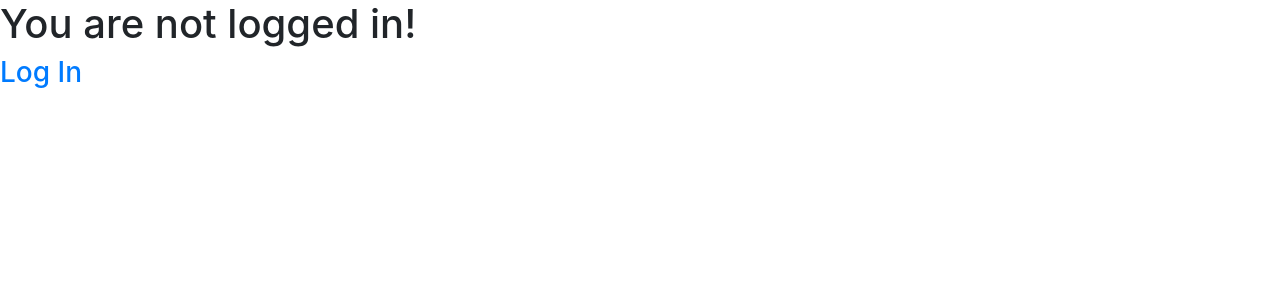
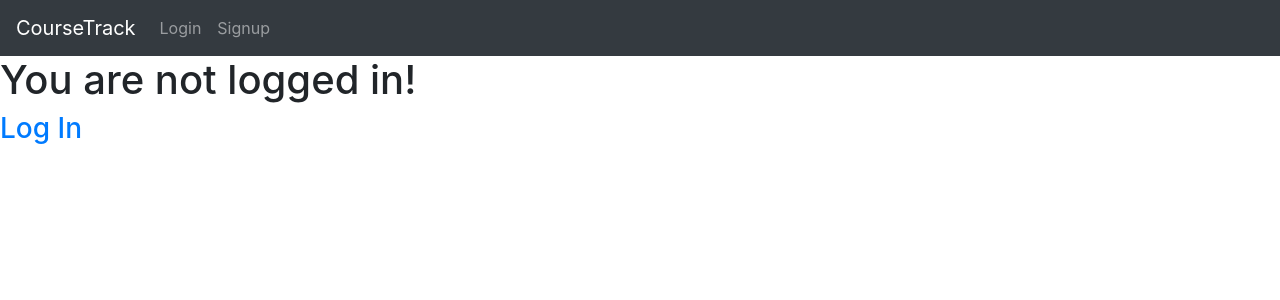
Before and after one commit to LatheWard/CourseTrack, a Django app: page /course/ in a window 1280 px wide. Shown: the top 300 px of the page. Run offline with Django 3.2, Linux system fonts and the light colour scheme.

Commit message:
Added nav bar with login and signup links

```diff
--- a/base/templates/base.html
+++ b/base/templates/base.html
@@ -5,9 +5,31 @@
         <title>{% block title %}CourseTrack: Renasant's Educational Course Tracker{% endblock title %}</title>
     </head>
     <body>
+        <nav class="navbar navbar-expand-sm bg-dark navbar-dark">
+            <!-- Brand/logo -->
+            <a class="navbar-brand" href="home">CourseTrack</a>
 
-        <main>{% block content%}
-            {% endblock content %}</main>
+            <!-- Links -->
+            <ul class="navbar-nav">
+                {% if user.is_authenticated %}
+              <li class="nav-item">
+                <a class="nav-link" href="{% url 'logout' %}">Logout</a>
+              </li>
+              <li class="nav-item">
+                <a class="nav-link" href="#">My profile</a>
+              </li>
+              {% else %}
+              <li class="nav-item">
+                <a class="nav-link" href="{% url 'login' %}">Login</a>
+              </li>
+              <li class="nav-item">
+                <a class="nav-link" href="{% url 'signup' %}">Signup</a>
+              </li>
+              {% endif %}
+            </ul>
+          </nav>
+
+        <main>{% block content%} {% endblock content %}</main>
         <script src="https://code.jquery.com/jquery-3.5.1.slim.min.js" integrity="sha384-DfXdz2htPH0lsSSs5nCTpuj/zy4C+OGpamoFVy38MVBnE+IbbVYUew+OrCXaRkfj" crossorigin="anonymous"></script>
 <script src="https://cdn.jsdelivr.net/npm/bootstrap@4.5.3/dist/js/bootstrap.bundle.min.js" integrity="sha384-ho+j7jyWK8fNQe+A12Hb8AhRq26LrZ/JpcUGGOn+Y7RsweNrtN/tE3MoK7ZeZDyx" crossorigin="anonymous"></script>
     </body>
```
Also changed, not shown: base/migrations/0001_initial.py, base/migrations/0002_auto_20210428_1425.py (deleted), db.sqlite3.
